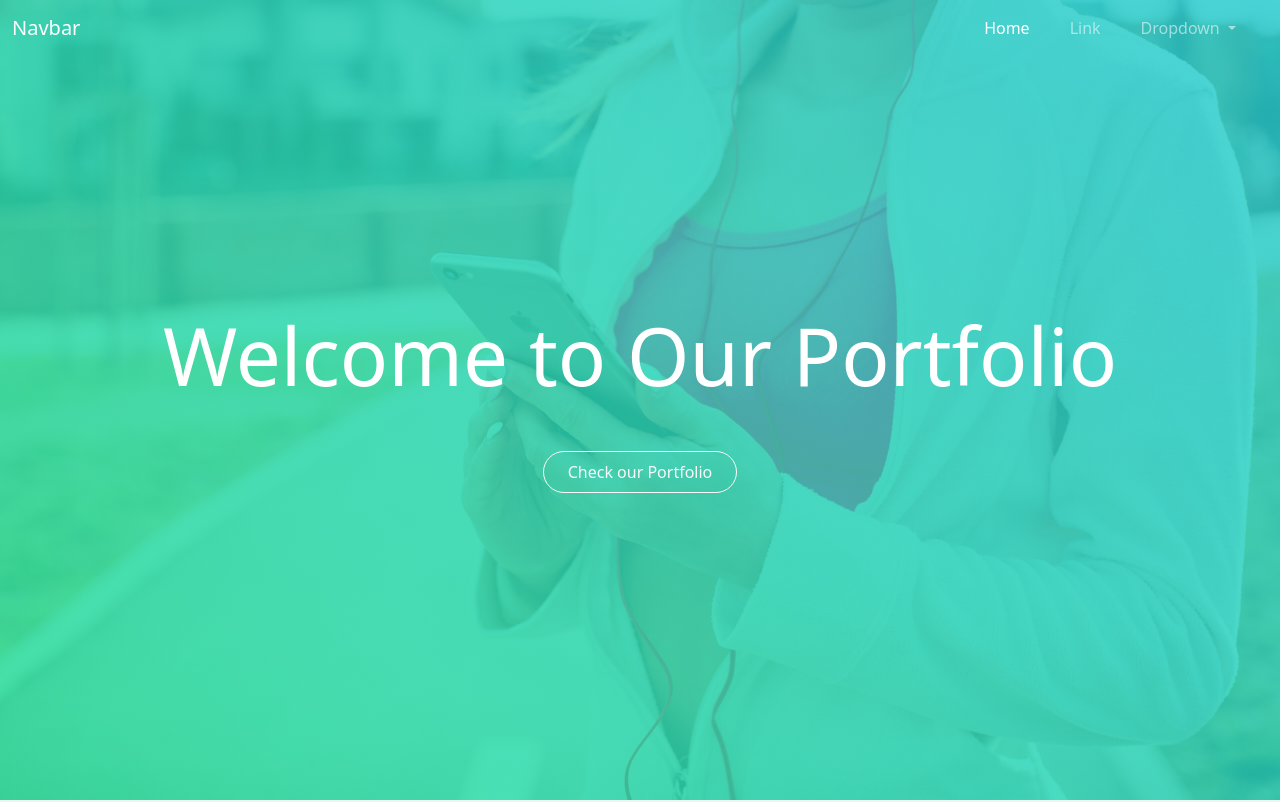
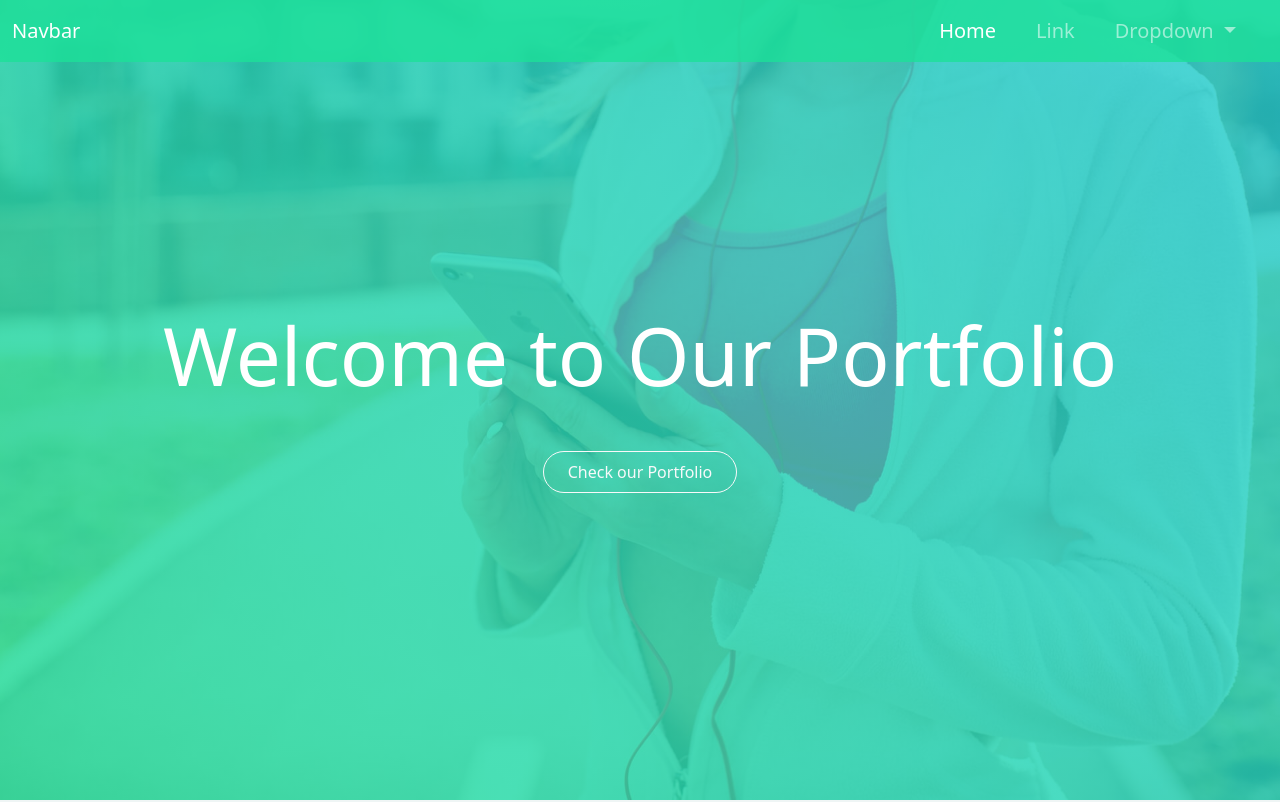
Before and after one commit to yossefaymanzedan/portfolio, a plain HTML site: page index.html in a window 1280 px wide. Shown: the top 802 px of the page. Drawn offline with nearby package versions, Linux system fonts and the light colour scheme.

Commit message:
Update style.css

```diff
--- a/style.css
+++ b/style.css
@@ -42,3 +42,10 @@ body {
     bottom: 30%;
     transform: translateY(-50%);
 }
+.navbar-float {
+
+background-color: rgba(29,224,153,0.8);
+}
+.nav-item {
+    font-size: 20px;
+}
```
